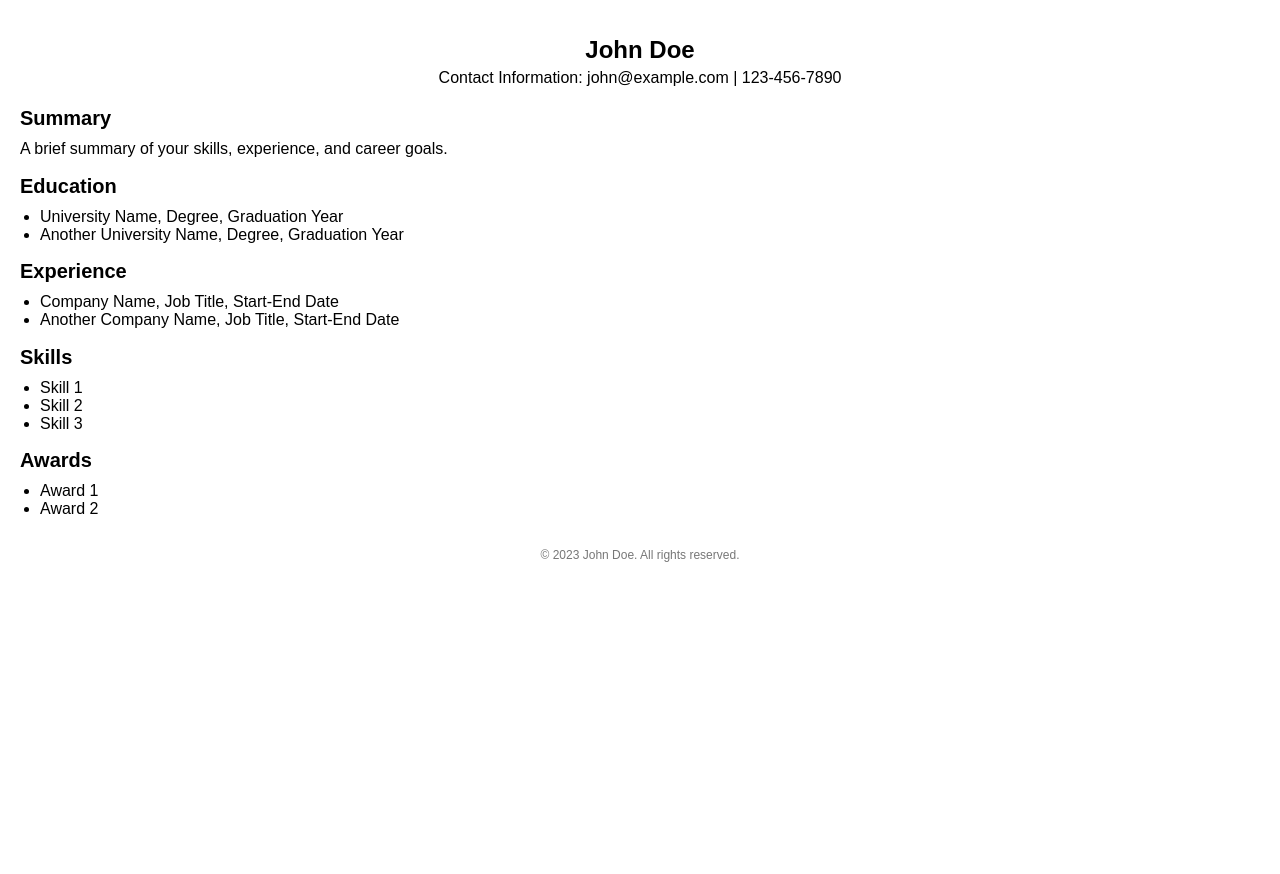
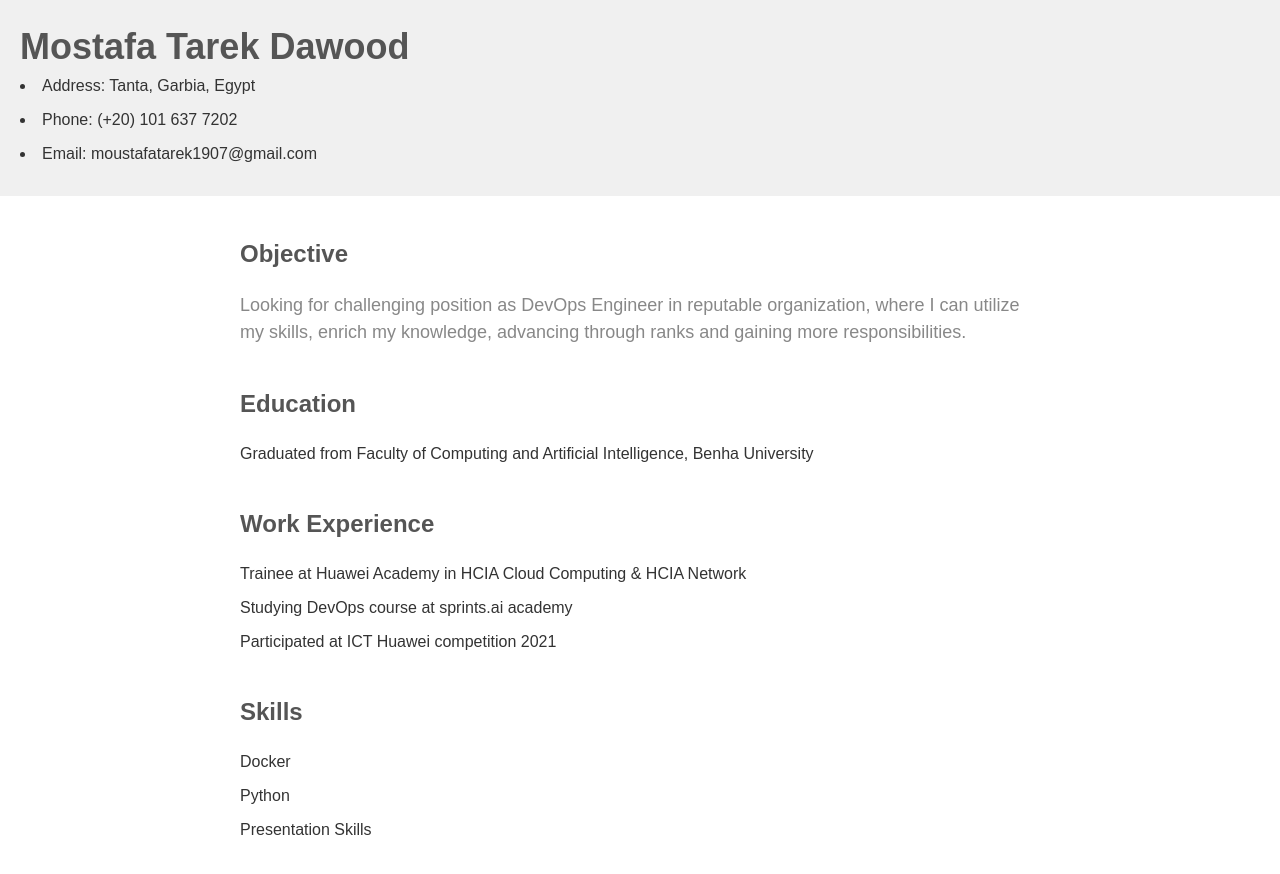
Before and after one commit to moutafa7422/sprints-first-docker, a plain HTML site: page index.html in a window 1280 px wide. Before the commit the page ends 800 px from the top, so only its background shows below. Drawn offline with Linux system fonts and the light colour scheme.

Commit message:
chnage html file

```diff
--- a/index.html
+++ b/index.html
@@ -1,100 +1,101 @@
 <!DOCTYPE html>
-<html lang="en">
+<html>
   <head>
-  <meta charset="UTF-8">
-  <meta name="viewport" content="width=device-width, initial-scale=1.0">
-  <title>CV - John Doe</title>
+    <title>Mostafa Tarek CV</title>
     <style>
-    /* CSS styles for the CV */
       body {
         font-family: Arial, sans-serif;
+        font-size: 16px;
+        line-height: 1.5;
+        color: #333;
         margin: 0;
+        padding: 0;
+      }
+
+      header {
+        background-color: #f0f0f0;
         padding: 20px;
       }
 
-    header {
-      text-align: center;
+      h1 {
+        margin: 0;
+        font-size: 36px;
+        color: #555;
+      }
+
+      p {
+        margin: 0;
+        font-size: 18px;
+        color: #888;
+      }
+
+      main {
+        max-width: 800px;
+        margin: 0 auto;
+        padding: 20px;
+      }
+
+      section {
+        margin-bottom: 40px;
+      }
+
+      h2 {
+        font-size: 24px;
+        color: #555;
         margin-bottom: 20px;
       }
 
-    main {
-      margin-bottom: 30px;
+      ul {
+        margin: 0;
+        padding: 0;
+        list-style: none;
       }
 
-    h1 {
-      font-size: 24px;
-      margin-bottom: 5px;
-    }
-
-    h2 {
-      font-size: 20px;
+      li {
         margin-bottom: 10px;
-    }
-
-    p {
-      margin: 5px 0;
-    }
-
-    ul {
-      padding-left: 20px;
-      margin: 5px 0;
-    }
-
-    footer {
-      text-align: center;
-      font-size: 12px;
-      color: #777;
       }
     </style>
   </head>
   <body>
     <header>
-    <h1>John Doe</h1>
-    <p>Contact Information: john@example.com | 123-456-7890</p>
+      <h1>Mostafa Tarek Dawood</h1>
+      <p>
+        <li>Address: Tanta, Garbia, Egypt</li>
+        <li>Phone: (+20) 101 637 7202</li>
+        <li>Email: moustafatarek1907@gmail.com</li>
+      </p>
     </header>
-
     <main>
       <section>
-      <h2>Summary</h2>
-      <p>A brief summary of your skills, experience, and career goals.</p>
+        <h2>Objective</h2>
+        <p>Looking for challenging position as DevOps Engineer in reputable organization, where I can utilize my skills,
+            enrich my knowledge, advancing through ranks and gaining more responsibilities.
+            </p>
       </section>
-
       <section>
         <h2>Education</h2>
         <ul>
-        <li>University Name, Degree, Graduation Year</li>
-        <li>Another University Name, Degree, Graduation Year</li>
+          <li>Graduated from Faculty of Computing and Artificial Intelligence, Benha University</li>
+
         </ul>
       </section>
-
       <section>
-      <h2>Experience</h2>
+        <h2>Work Experience</h2>
         <ul>
-        <li>Company Name, Job Title, Start-End Date</li>
-        <li>Another Company Name, Job Title, Start-End Date</li>
+          <li>Trainee at Huawei Academy in HCIA Cloud Computing & HCIA Network</li>
+          <li>Studying DevOps course at sprints.ai academy</li>
+          <li>Participated at ICT Huawei competition 2021</li>
         </ul>
       </section>
-
       <section>
         <h2>Skills</h2>
         <ul>
-        <li>Skill 1</li>
-        <li>Skill 2</li>
-        <li>Skill 3</li>
-      </ul>
-    </section>
-
-    <section>
-      <h2>Awards</h2>
-      <ul>
-        <li>Award 1</li>
-        <li>Award 2</li>
+          <li>Docker</li>
+          <li>Python</li>
+          <li> Presentation Skills
+        </li>
         </ul>
       </section>
     </main>
-
-  <footer>
-    <p>© 2023 John Doe. All rights reserved.</p>
-  </footer>
   </body>
 </html>
```
Lines whose indentation alone changed are shown as unchanged.
